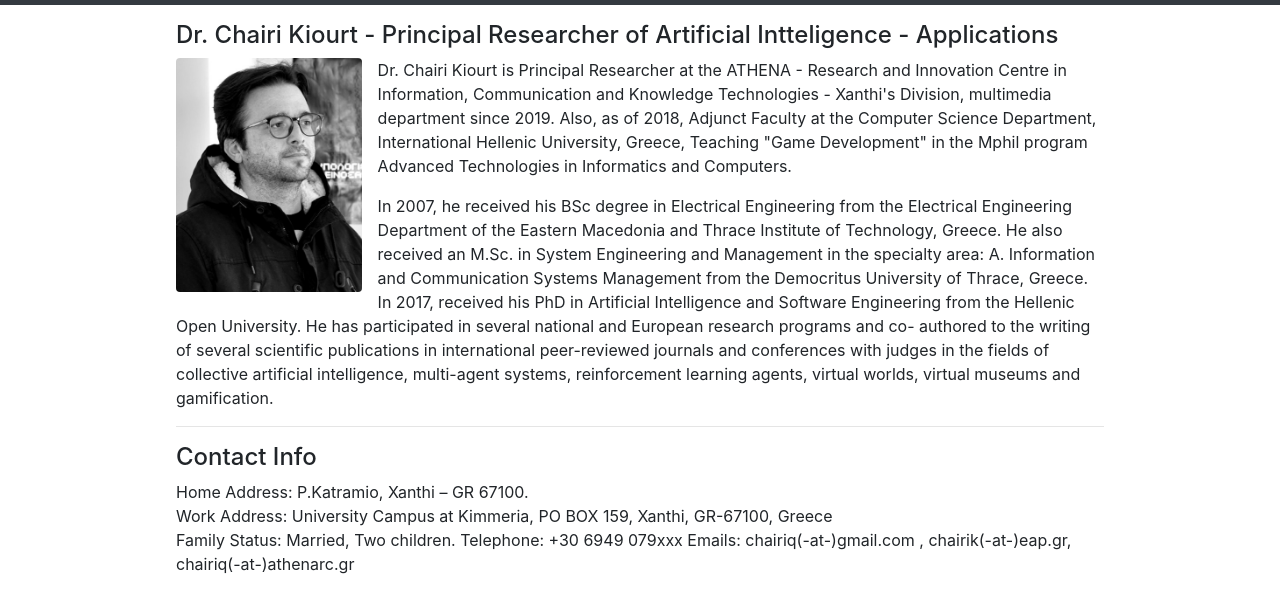
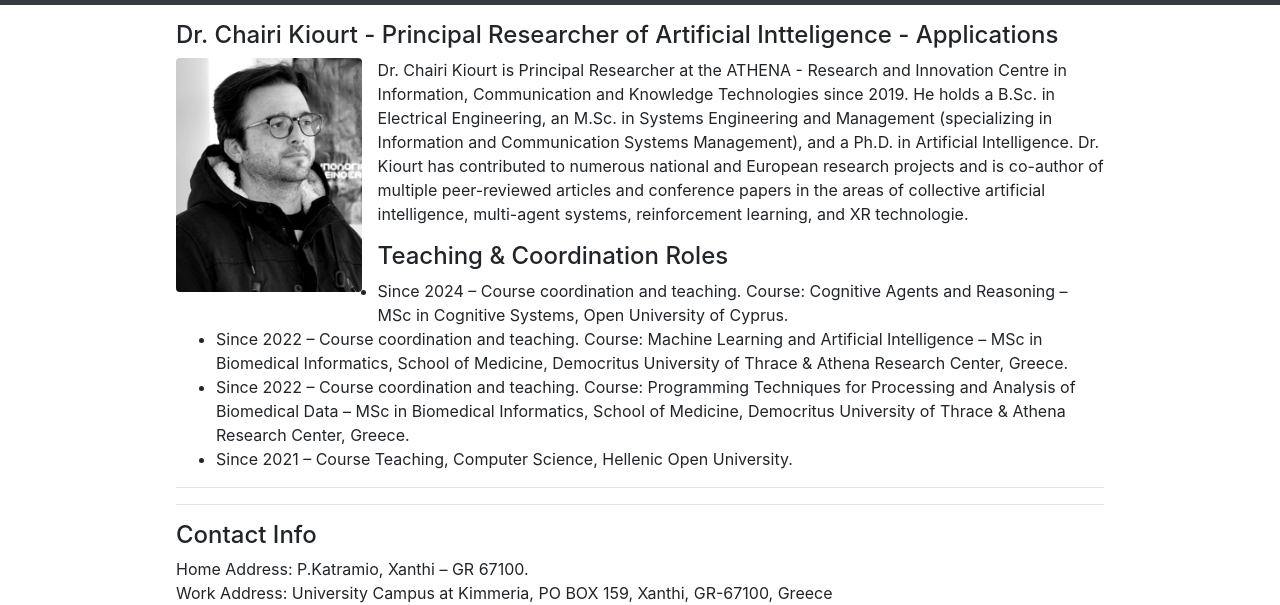
Before and after one commit to chairiq/chairiq.github.io, a plain HTML site: page index.html in a window 1280 px wide. Shown: the part 51-656 px from the top of the page. Drawn offline with nearby package versions, Linux system fonts and the light colour scheme.

Commit message:
front page update

```diff
--- a/index.html
+++ b/index.html
@@ -52,24 +52,21 @@
 
       <p>
         Dr. Chairi Kiourt is Principal Researcher at the ATHENA - Research and Innovation Centre in Information,
-        Communication and Knowledge Technologies - Xanthi's Division, multimedia department since 2019. Also, as of
-        2018,
-        Adjunct Faculty at the Computer Science Department, International Hellenic University, Greece, Teaching "Game
-        Development" in the Mphil program Advanced Technologies in Informatics and Computers.
+        Communication and Knowledge Technologies since 2019. He holds a B.Sc. in Electrical Engineering, an M.Sc.
+        in Systems Engineering and Management (specializing in Information and Communication Systems Management), and a Ph.D. in Artificial Intelligence.
+        Dr. Kiourt has contributed to numerous national and European research projects and
+        is co-author of multiple peer-reviewed articles and conference papers in the areas of
+        collective artificial intelligence, multi-agent systems, reinforcement learning, and XR technologie.
       </p>
+      <h4>Teaching & Coordination Roles</h4>
+      <ul>
+        <li>Since 2024 – Course coordination and teaching. Course: Cognitive Agents and Reasoning – MSc in Cognitive Systems, Open University of Cyprus.</li>
+        <li>Since 2022 – Course coordination and teaching. Course: Machine Learning and Artificial Intelligence – MSc in Biomedical Informatics, School of Medicine, Democritus University of Thrace & Athena Research Center, Greece.</li>
+        <li>Since 2022 – Course coordination and teaching. Course: Programming Techniques for Processing and Analysis of Biomedical Data – MSc in Biomedical Informatics, School of Medicine, Democritus University of Thrace & Athena Research Center, Greece.</li>
+        <li>Since 2021 – Course Teaching, Computer Science, Hellenic Open University.</li>
+      </ul>
 
-      <p>
-        In 2007, he received his BSc degree in Electrical Engineering from the Electrical Engineering Department of the
-        Eastern Macedonia and Thrace Institute of Technology, Greece. He also received an M.Sc. in System Engineering
-        and
-        Management in the specialty area: A. Information and Communication Systems Management from the Democritus
-        University of Thrace, Greece. In 2017, received his PhD in Artificial Intelligence and Software Engineering from
-        the Hellenic Open University. He has participated in several national and European research programs and co-
-        authored to the writing of several scientific publications in international peer-reviewed journals and
-        conferences
-        with judges in the fields of collective artificial intelligence, multi-agent systems, reinforcement learning
-        agents, virtual worlds, virtual museums and gamification.
-      </p>
+    <hr>
       <hr>
       <h4>Contact Info</h4>
       <p>Home Address:     P.Katramio, Xanthi – GR 67100.</br>
```
